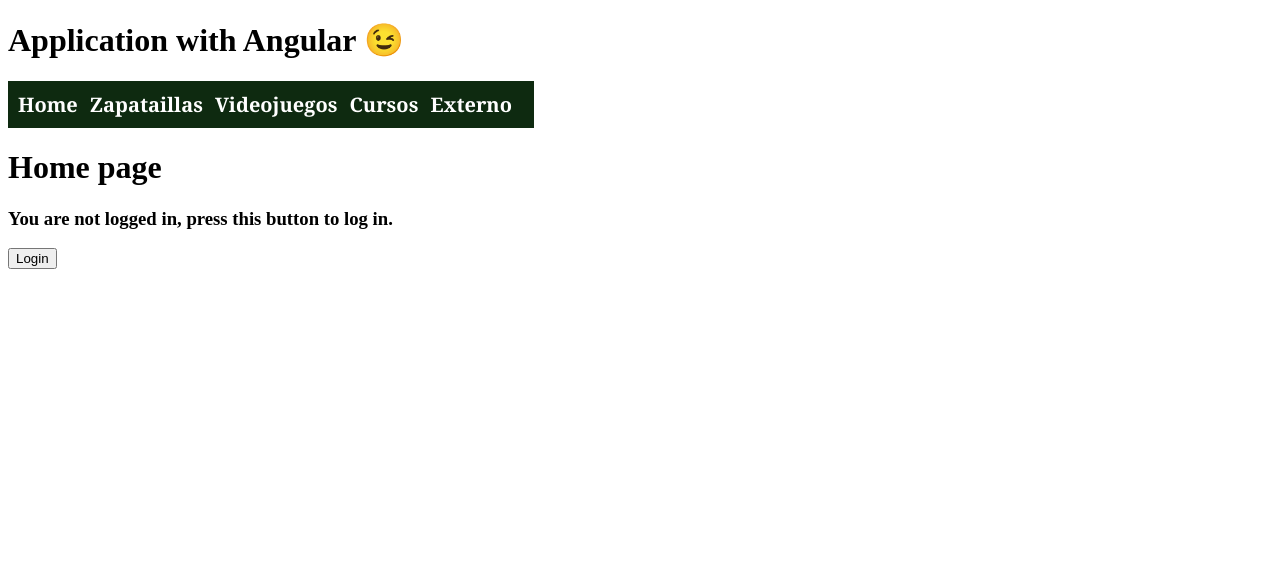
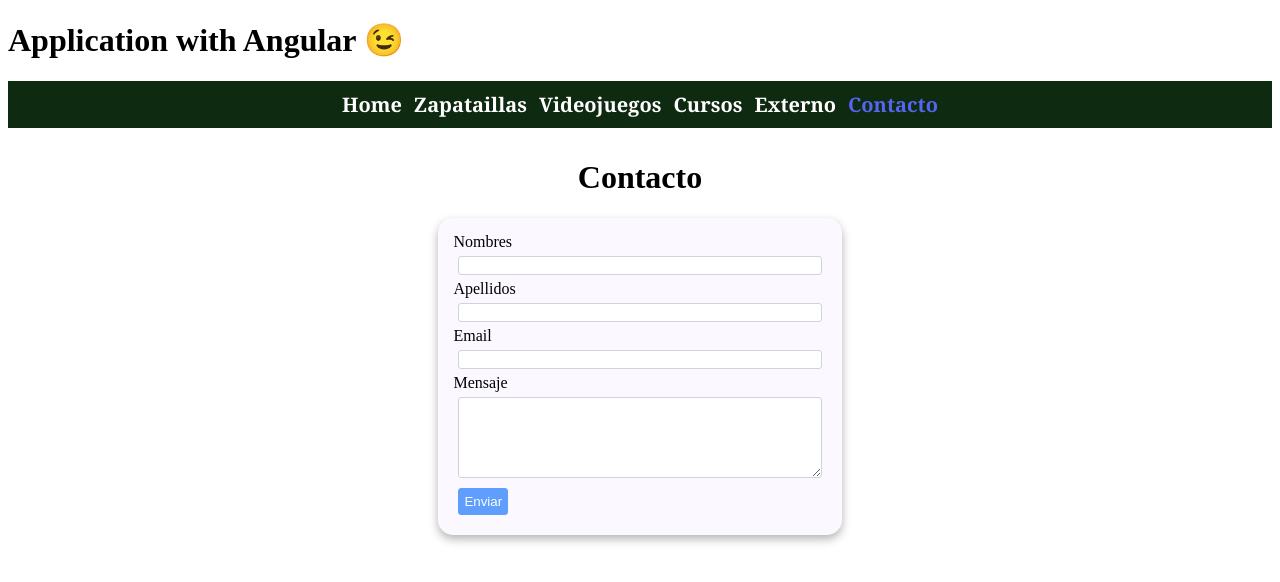
Before and after one commit to cpablop1/javascript_practices, an Angular app in the folder angular/learning-angular/: page /contact in a window 1280 px wide. Shown: the top 582 px of the page. Built offline with nearby package versions, Linux system fonts and the light colour scheme.

Commit message:
Formularios con Angular

```diff
--- a/angular/learning-angular/src/app/app.component.html
+++ b/angular/learning-angular/src/app/app.component.html
@@ -10,6 +10,8 @@
     <a [routerLink]="['/curso']" [routerLinkActive]="['active']">Cursos</a>
     &nbsp;
     <a [routerLink]="['/external']" [routerLinkActive]="['active']">Externo</a>
+    &nbsp;
+    <a [routerLink]="['/contact']" [routerLinkActive]="['active']">Contacto</a>
 </nav>
 
 <router-outlet></router-outlet>
--- a/angular/learning-angular/src/app/app.routes.ts
+++ b/angular/learning-angular/src/app/app.routes.ts
@@ -6,6 +6,7 @@ import { ZapatillasComponent } from './zapatillas/zapatillas.component';
 import { VideojuegoComponent } from './videojuego/videojuego.component';
 import { CursosComponent } from './cursos/cursos.component';
 import { ExternalComponent } from './external/external.component';
+import { ContactComponent } from './contact/contact.component';
 
 // Array de rutas
 export const routes: Routes = [
@@ -16,5 +17,6 @@ export const routes: Routes = [
     {path: 'curso', component: CursosComponent},
     {path: 'curso/:name', component: CursosComponent},
     {path: 'external', component: ExternalComponent},
+    {path: 'contact', component: ContactComponent},
     {path: '**', component: HomeComponent}
 ];
--- /dev/null
+++ b/angular/learning-angular/src/app/contact/contact.component.html
@@ -0,0 +1,19 @@
+<div class="container">
+
+    <h1>Contacto</h1>
+    <form #formContact="ngForm" (ngSubmit)="onSubmit(formContact)">
+        <label for="name">Nombres</label>
+        <input type="text" name="name" #name="ngModel" [(ngModel)]="contactUser.name" required>
+        <span *ngIf="name.touched && !name.valid" class="error">Ingrese el nombre para continuar</span>
+        <label for="last_name">Apellidos</label>
+        <input type="text" name="last_name" #last_name="ngModel" [(ngModel)]="contactUser.last_name" required>
+        <label for="email">Email</label>
+        <input type="email" name="email" #email="ngModel" [(ngModel)]="contactUser.email">
+        <label for="message">Mensaje</label>
+        <textarea name="message" rows="5" #message="ngModel" [(ngModel)]="contactUser.message"></textarea>
+
+        <div>
+            <input type="submit" value="Enviar" class="btn-primary" [disabled]="!formContact.form.valid">
+        </div>
+    </form>
+</div>
--- /dev/null
+++ b/angular/learning-angular/src/app/contact/contact.component.ts
@@ -0,0 +1,26 @@
+import { Component } from '@angular/core';
+import { Form, FormsModule } from '@angular/forms';
+import { CommonModule } from '@angular/common';
+
+// Imports models
+import { ContactUser } from '../models/contact.user';
+
+@Component({
+  selector: 'app-contact',
+  imports: [FormsModule, CommonModule],
+  templateUrl: './contact.component.html',
+  styleUrl: './contact.component.css'
+})
+export class ContactComponent {
+  public contactUser: ContactUser;
+
+  constructor(){
+    this.contactUser = new ContactUser('','','','');
+  }
+
+  onSubmit(form: any){
+    console.log('Sended form');
+    console.log(this.contactUser);
+    form.reset();
+  }
+}
--- a/angular/learning-angular/src/app/external/external.component.css
+++ b/angular/learning-angular/src/app/external/external.component.css
@@ -1,10 +1,3 @@
-.container{
-    display: flex;
-    flex-direction: column;
-    /* justify-content: center; */
-    align-items: center;
-}
-
 #user{
     width: 30%;
     background-color: #fbf9ff;
--- /dev/null
+++ b/angular/learning-angular/src/app/models/contact.user.ts
@@ -0,0 +1,8 @@
+export class ContactUser{
+    constructor(
+        public name: string,
+        public last_name: string,
+        public email: string,
+        public message: string
+    ){}
+}
--- a/angular/learning-angular/src/styles.css
+++ b/angular/learning-angular/src/styles.css
@@ -1,9 +1,18 @@
 /* You can add global styles to this file, and also import other style files */
 
+.container{
+    display: flex;
+    flex-direction: column;
+    /* justify-content: center; */
+    align-items: center;
+    padding: 10px;
+}
+
 nav{
+    text-align: center;
     background-color: #0e2a10;
     padding: 10px;
-    width: 40%;
+    /* width: 40%; */
 }
 .active{
     color: #5565f2;
@@ -15,3 +24,41 @@ a{
     font-family: Georgia, 'Times New Roman', Times, serif;
     font-weight: bold;
 }
+
+form{
+    width: 30%;
+    display: flex;
+    flex-direction: column;
+    padding: 15px;
+    background-color: #fbf9ff;
+    box-shadow: 0 4px 10px rgba(0, 0, 0, 0.3);
+    border-radius: 15px;
+}
+
+input, textarea{
+    margin: 5px;
+    border: 1px #ced4da solid;
+    border-radius: 3px;
+}
+
+.btn-primary{
+    background-color: #0d6efd;
+    color: white;
+    border: 1px #0d6efd solid;
+    border-radius: 3px;
+    padding: 5px;
+    margin: 5px;
+    cursor: pointer;
+}
+
+.error{
+    color: red;
+    margin: 5px;
+    text-align: center;
+    font-weight: bolder;
+}
+
+input:disabled{
+    pointer-events: none;
+    opacity: 0.65;
+}
```
Also changed, not shown: angular/learning-angular/src/app/contact/contact.component.css (added), 1 other file (tests, documents, lock files or other folders).
